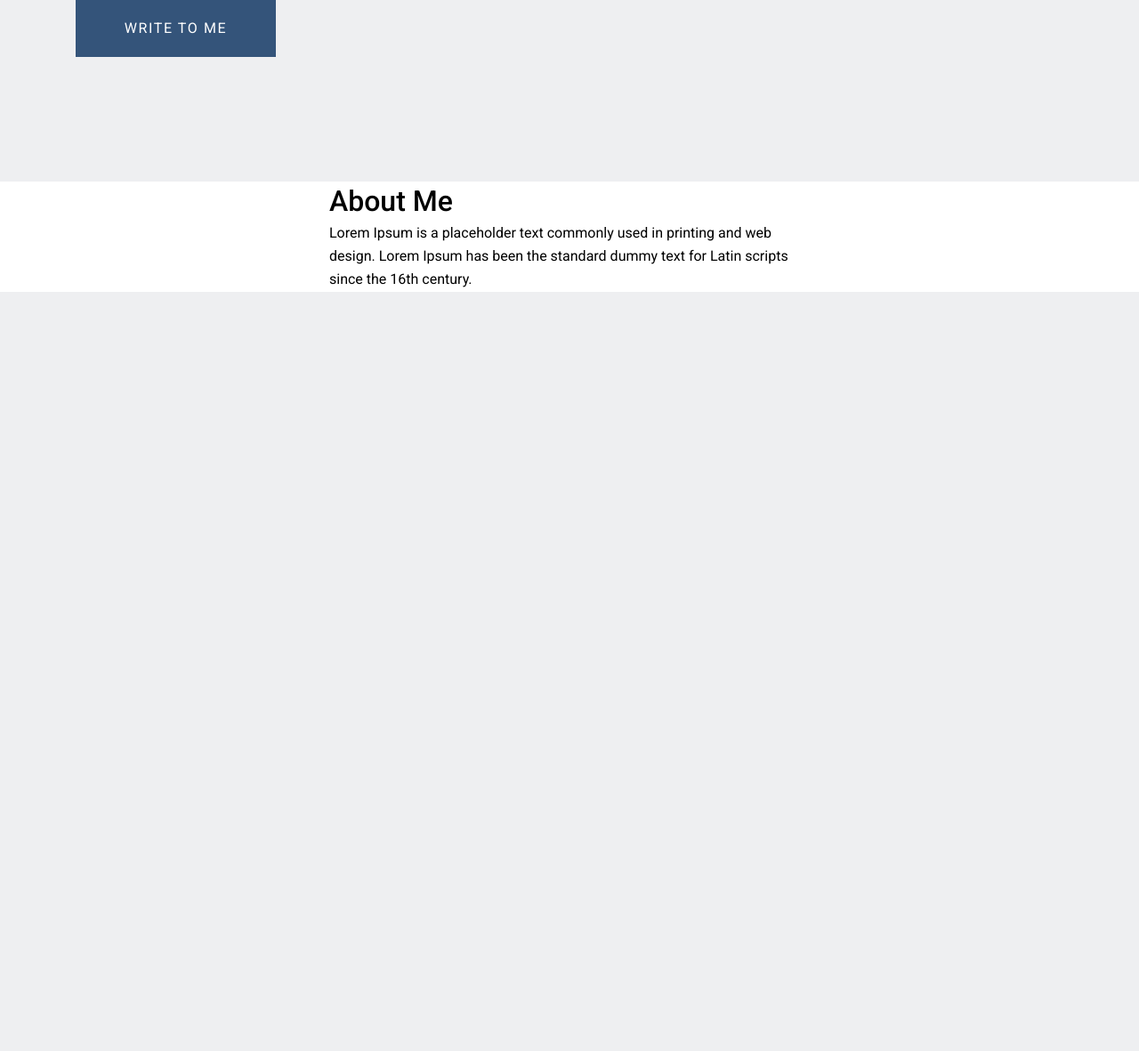
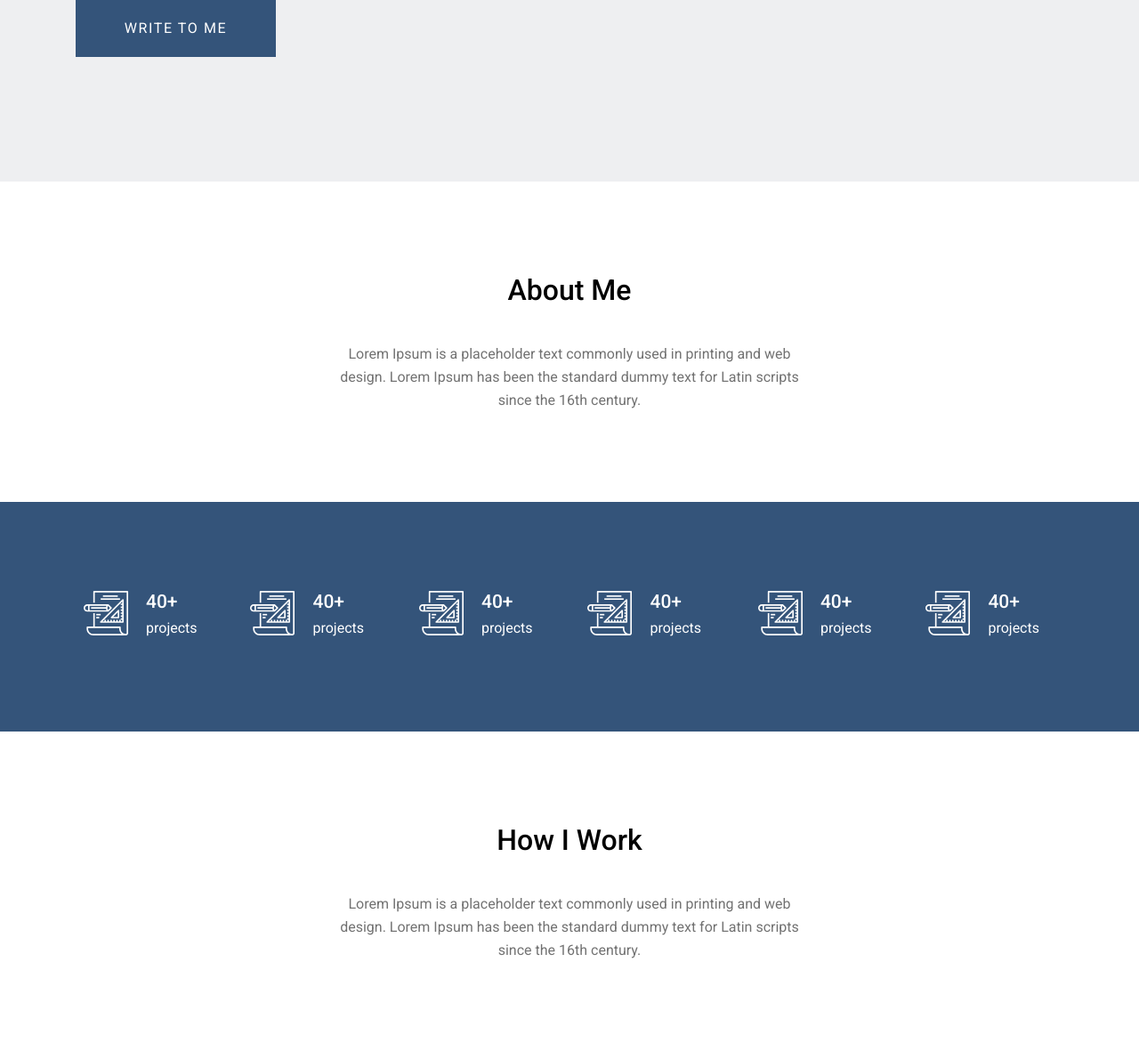
Before and after one commit to VLadBrusnyk/home-work-9.1, a web app: file index.html in a window 1280 px wide. Shown: the part 496-1677 px from the top of the page at 89% size. Before the commit the page ends 824 px from the top, so only its background shows below. Run offline with its HTML, style and script files only (its server is not run), Linux system fonts and the light colour scheme.

Commit message:
Refactor HTML structure and styles for sections; add project listings and process description

```diff
--- a/assets/css/styles.css
+++ b/assets/css/styles.css
@@ -72,8 +72,6 @@ a {
     margin-left: -0.75em;
 
 }
-.navbar__item {
-}
 .navbar__link {
     display: block;
     letter-spacing: var(--letter-spacing);
@@ -116,3 +114,105 @@ a {
     color : var(--color-white);
 
 }
+
+.section {
+    padding-top: 100px;
+    padding-bottom: 100px;
+    text-align: center;
+
+}
+.section__title {
+    margin-bottom: 36px;
+
+}
+.section__description {
+    color: var(--color-gray);
+    line-height:  var(--line-heigh);
+    font-weight: 400;
+    font-size: 16px;
+}
+
+
+
+
+
+
+.experience {
+    padding-top: 100px;
+    padding-bottom: 100px;
+    background-color: var(--color-dark-blue);
+    color: var(--color-white);
+}
+.visually-hidden{
+    position: absolute;
+    width: 1px;
+    height: 1px;
+    margin: -1px;
+    border: 0;
+    padding: 0;
+    white-space: nowrap;
+    clip-path: inset(100%);
+    clip: rect(0 0 0 0);
+    overflow: hidden;
+    visibility: hidden;
+
+}
+
+  .projects__container {
+    display: flex;
+    flex-wrap: wrap;
+    justify-content: space-between;
+  }
+
+  .projects__list {
+    display: flex;
+    gap: 20px;
+  }
+
+  .projects__list:nth-child(1) {
+    transform: translateX(9px);
+  }
+
+  .projects__list:nth-child(3) {
+    transform: translateX(-7px);
+  }
+
+  .projects__list:nth-child(4) {
+    transform: translateX(-14px);
+  }
+
+  .projects__list:nth-child(5) {
+    transform: translateX(-19px);
+  }
+
+  .projects__list:nth-child(6) {
+    transform: translateX(-27px);
+  }
+
+  .projects__list-items {
+    display: flex;
+    flex-direction: column;
+    justify-content: space-around;
+  }
+
+  .projects__list-item {
+    font-weight: 500;
+    font-size: 21px;
+    line-height: 100%;
+    color: var(--color-white);
+  }
+
+  .projects__list-subitem {
+    font-weight: 400;
+    color: var(--color-white);
+  }
+
+
+.process {
+}
+.process__title {
+}
+.process__description {
+}
+.video {
+}
--- a/index.html
+++ b/index.html
@@ -36,14 +36,96 @@
   </header>
 
   <main class="main">
-    <section class="about">
+    <section class="about section">
       <div class="container container--sm">
-        <h2 class="about__title">About Me</h2>
-        <p class="about__description">Lorem Ipsum is a placeholder text commonly used in printing and web design. Lorem
+        <h2 class="about__title section__title">About Me</h2>
+        <p class="about__description section__description">Lorem Ipsum is a placeholder text commonly used in printing
+          and web design. Lorem
           Ipsum has been the standard
           dummy text for Latin scripts since the 16th century.</p>
       </div>
     </section>
+
+    <section class="experience">
+      <div class="container">
+        <h2 class="projects__title visually-hidden">My projects</h2>
+        <div class="projects__container">
+
+          <div class="projects__list">
+            <div class="projects__list-picture">
+              <img class="projects__list-image" src="assets/images/project.svg" alt="project">
+            </div>
+            <div class="projects__list-items">
+              <p class="projects__list-item">40+</p>
+              <p class="projects__list-subitem">projects</p>
+            </div>
+          </div>
+
+          <div class="projects__list">
+            <div class="projects__list-picture">
+              <img class="projects__list-image" src="assets/images/project.svg" alt="project">
+            </div>
+            <div class="projects__list-items">
+              <p class="projects__list-item">40+</p>
+              <p class="projects__list-subitem">projects</p>
+            </div>
+          </div>
+
+          <div class="projects__list">
+            <div class="projects__list-picture">
+              <img class="projects__list-image" src="assets/images/project.svg" alt="project">
+            </div>
+            <div class="projects__list-items">
+              <p class="projects__list-item">40+</p>
+              <p class="projects__list-subitem">projects</p>
+            </div>
+          </div>
+
+          <div class="projects__list">
+            <div class="projects__list-picture">
+              <img class="projects__list-image" src="assets/images/project.svg" alt="project">
+            </div>
+            <div class="projects__list-items">
+              <p class="projects__list-item">40+</p>
+              <p class="projects__list-subitem">projects</p>
+            </div>
+          </div>
+
+          <div class="projects__list">
+            <div class="projects__list-picture">
+              <img class="projects__list-image" src="assets/images/project.svg" alt="project">
+            </div>
+            <div class="projects__list-items">
+              <p class="projects__list-item">40+</p>
+              <p class="projects__list-subitem">projects</p>
+            </div>
+          </div>
+
+          <div class="projects__list">
+            <div class="projects__list-picture">
+              <img class="projects__list-image" src="assets/images/project.svg" alt="project">
+            </div>
+            <div class="projects__list-items">
+              <p class="projects__list-item">40+</p>
+              <p class="projects__list-subitem">projects</p>
+            </div>
+          </div>
+
+        </div>
+      </div>
+    </section>
+
+    <section class="process section">
+      <div class="container container--sm">
+        <h2 class="process__title section__title">How I Work</h2>
+        <p class="process__description section__description">Lorem Ipsum is a placeholder text commonly used in printing
+          and web design. Lorem
+          Ipsum has been the standard
+          dummy text for Latin scripts since the 16th century.</p>
+      </div>
+    </section>
+
+    <section class="video"></section>
   </main>
 
 </body>
```
